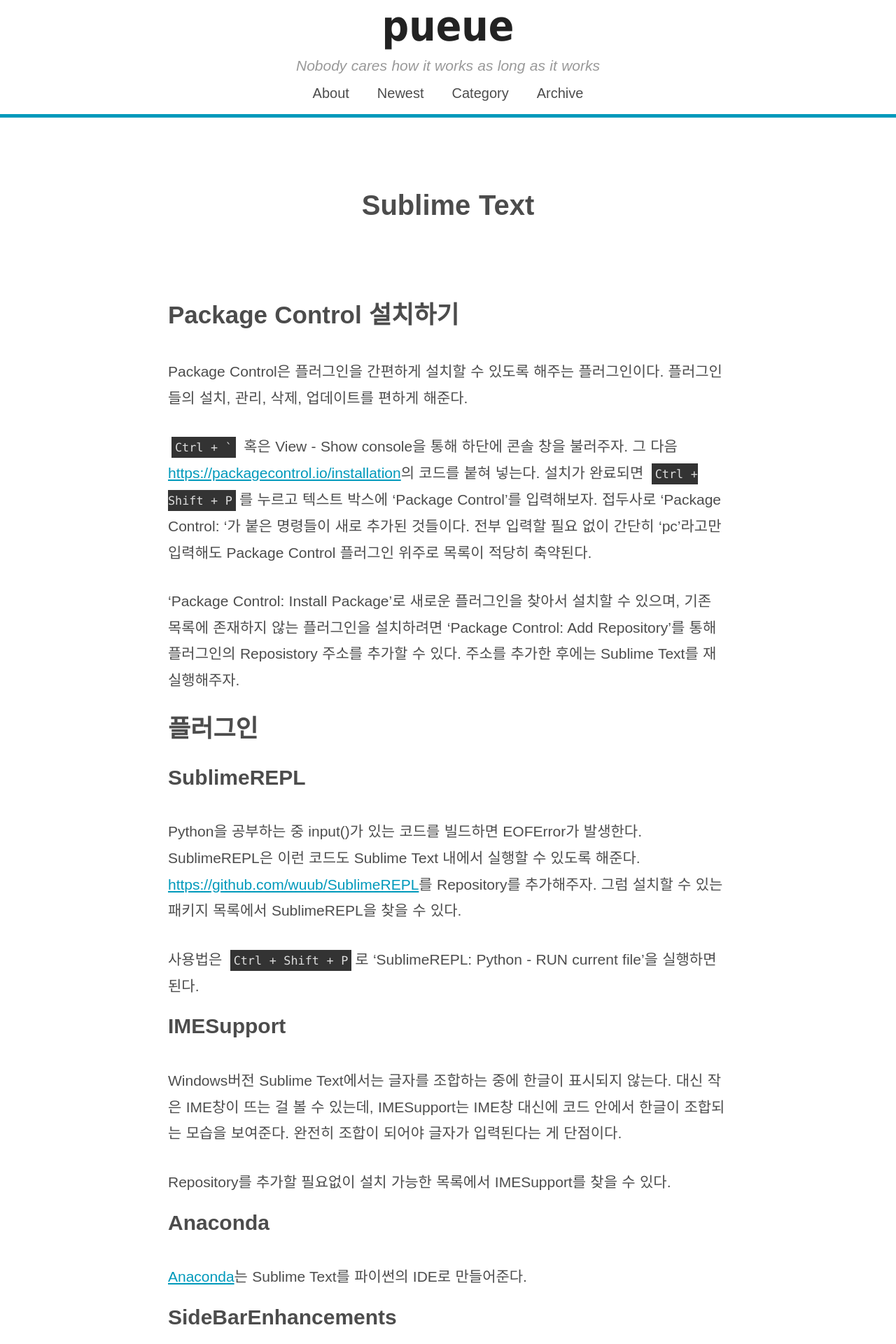
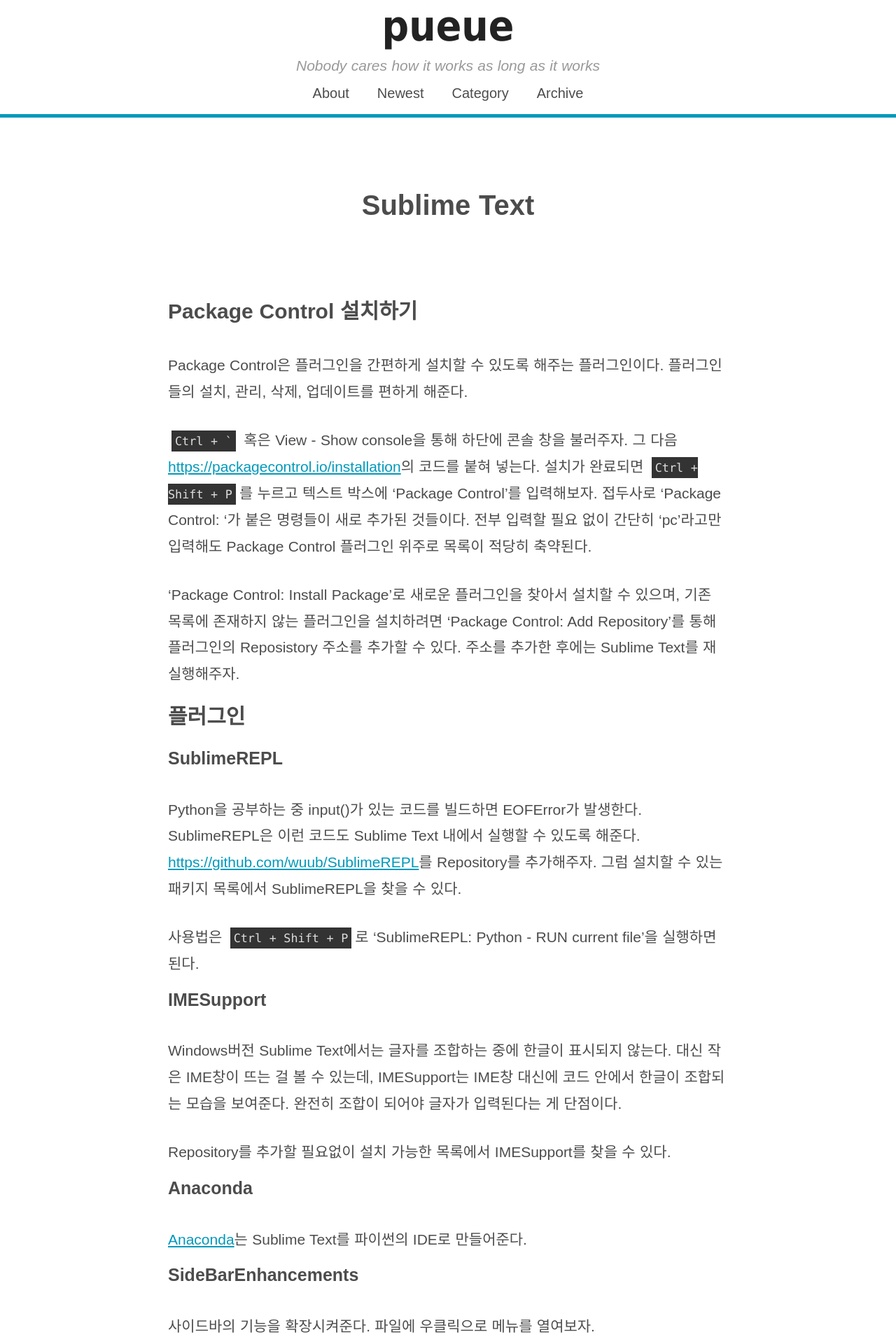
Before and after one commit to gloorx/gloorx.github.io, a Jekyll site: the page built from index.html, in a window 1280 px wide. Shown: the top 1920 px of the page at 70% size. Built offline with Jekyll 4.4.1, drawn with Linux system fonts in a browser that asks for light colours; some web fonts are replaced; the list of posts is cut into pages by our own code.

```diff
--- a/_sass/_base.scss
+++ b/_sass/_base.scss
@@ -94,15 +94,15 @@
 
 /*--- 본문 ---*/
 .post-body h2 {
-    font-size: 35px;
+    font-size: 30px;
     margin-top: 0.5em;
 }
 .post-body h3 {
-    font-size: 30px;
+    font-size: 25px;
     margin-top: 0.4em;
 }
 .post-body h4 {
-    font-size: 25px;
+    font-size: 21px;
     margin-top: 0.3em;
 }
 
```
